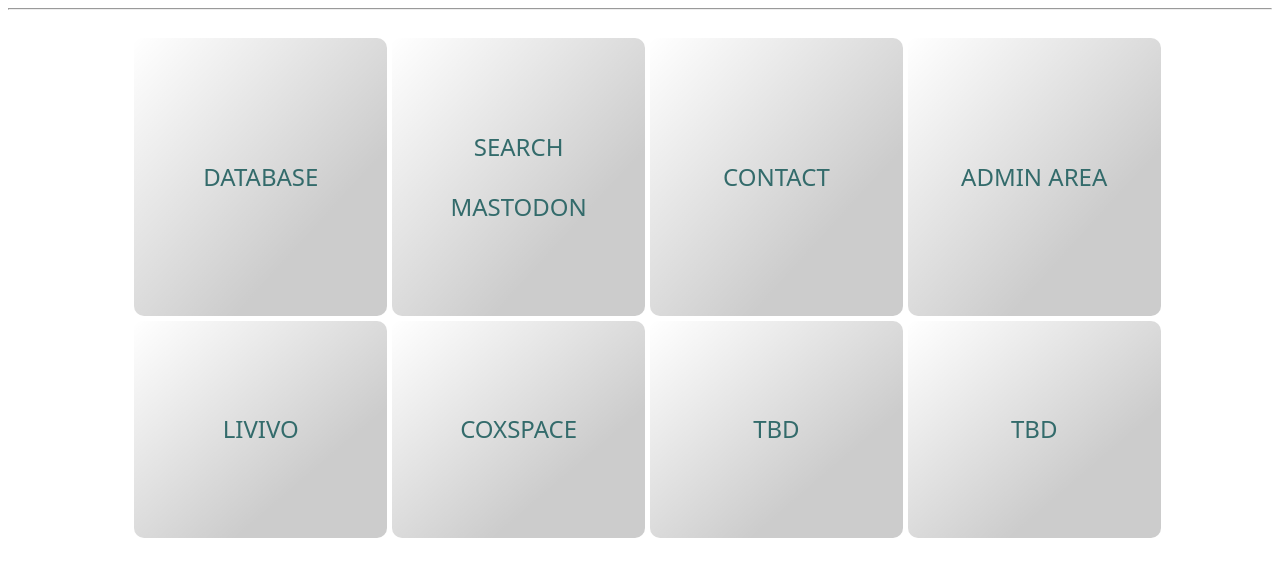
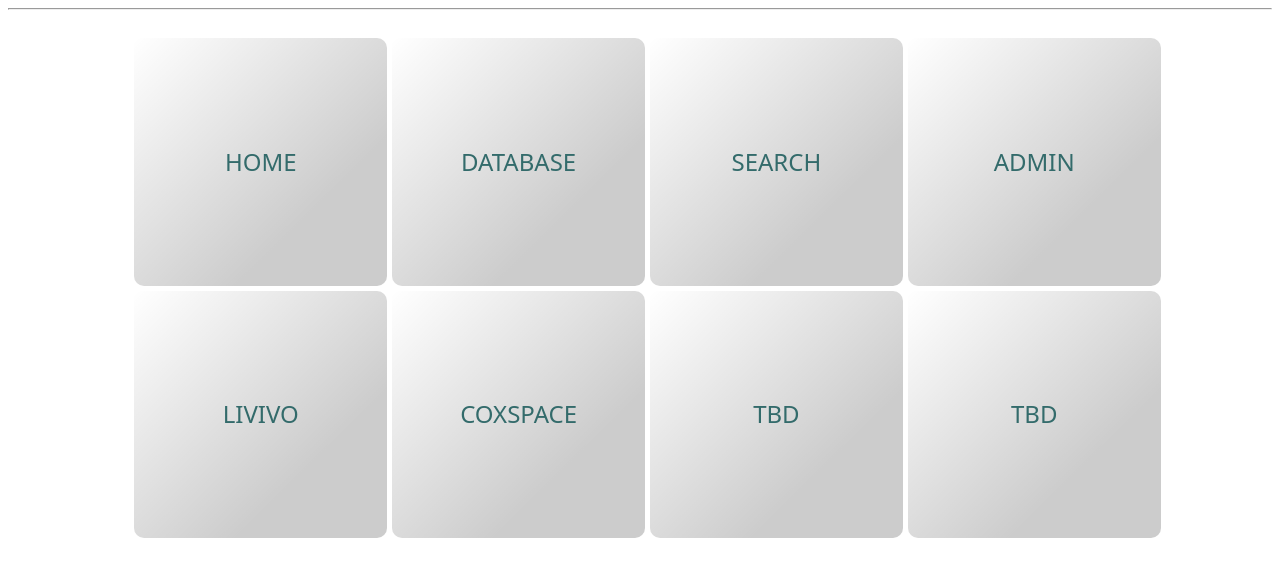
Before and after one commit to nkurtys/Mastodon-QGAPS, a Python web app: template WIP/app/templates/index.html in a window 1280 px wide. Shown: the part 63-640 px from the top of the page. Run offline with Jinja, Linux system fonts and the light colour scheme; the template is opened without the code that fills it, so the values that code supplies are empty; some libraries are stand-ins or nearby versions.

Commit message:
Adjusted Buttons on Main Page

```diff
--- a/WIP/app/static/css/style.css
+++ b/WIP/app/static/css/style.css
@@ -200,9 +200,6 @@ input[name="instance"] {
     inset 2px 2px 3px rgb(0 0 0 / 60%);
 }
 
-
-
-
 /* Style the tab */
 .tab {
 
--- a/WIP/app/templates/index.html
+++ b/WIP/app/templates/index.html
@@ -8,10 +8,10 @@
 <div class="menu-container">
     <form id="grid" class="button-container">
 
-        <button href="#/databse" class="button">Database</button>
-        <button href="#/search" class="button" style="overflow: auto;">Search Mastodon</button>
-        <button href="#/Action5" class="button">Contact</button>
-        <button href="#/admin" class="button">Admin Area</button>
+        <button id="home" href="/home" class="button">Home</button>
+        <button id="database" href="/database" class="button">Database</button>
+        <button id="search" href="/search" class="button">Search</button>
+        <button id="admin" href="/admin" class="button">Admin</button>
         <button href="#/Action4" class="button">LIVIVO</button>
         <button href="#/Action5" class="button">CoxSpace</button>
         <button href="#/Action5" class="button">tbd</button>
```
